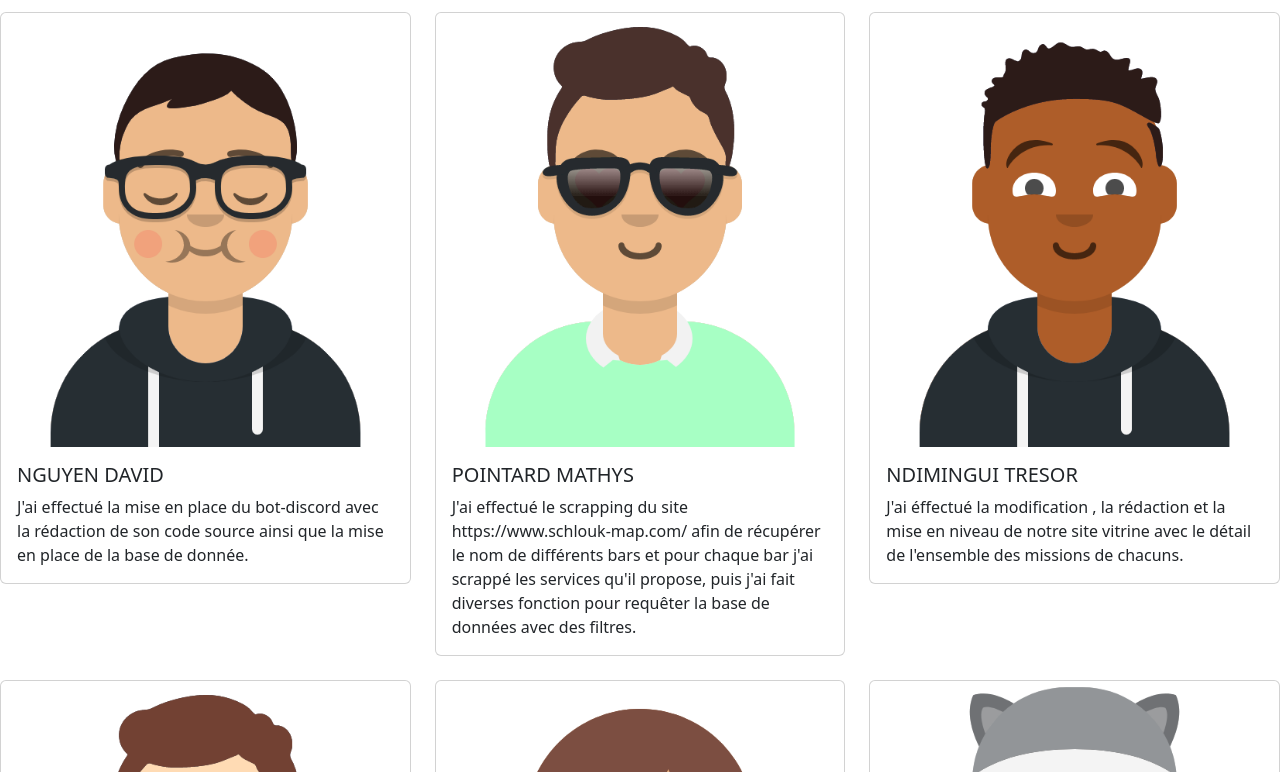
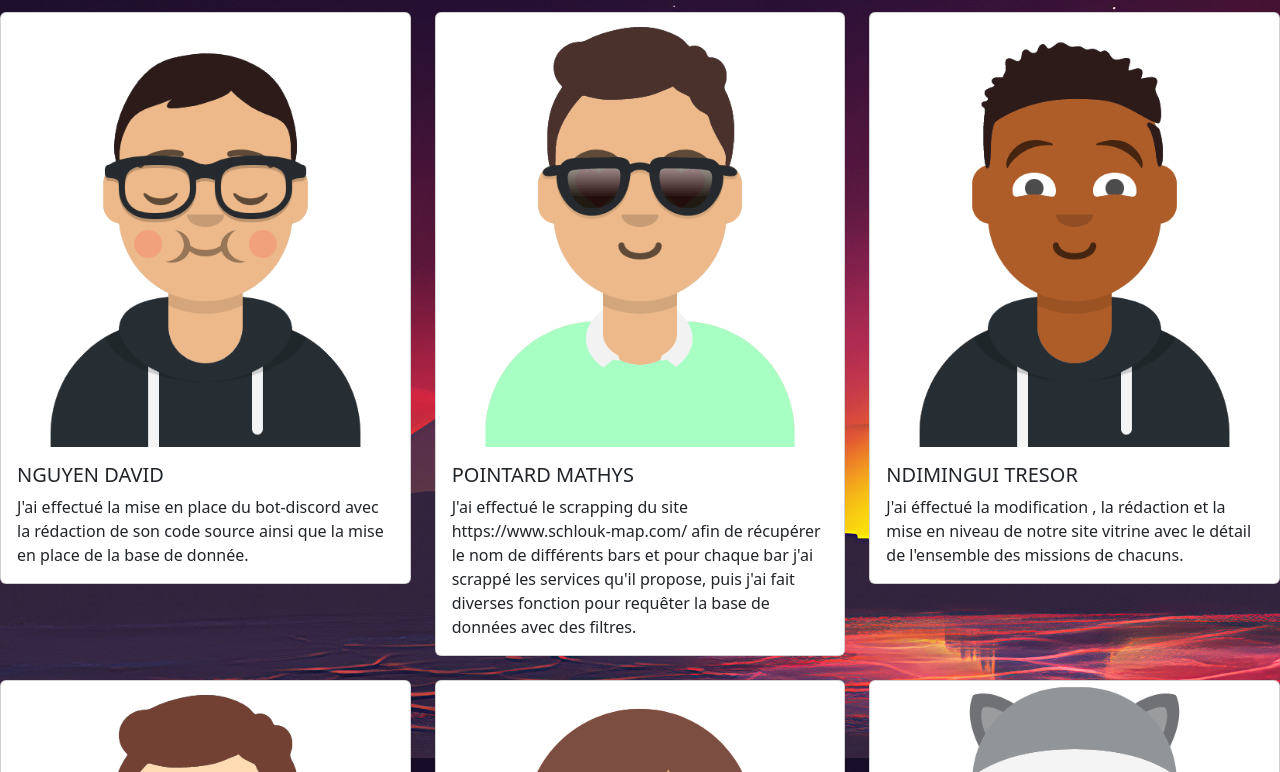
Before and after one commit to Randil12/Challenge48H, a plain HTML site: page challenge48h.html in a window 1280 px wide. Shown: the part 322-1094 px from the top of the page. Drawn offline with nearby package versions, Linux system fonts and the light colour scheme.

Commit message:
Update challenge48h.html

```diff
--- a/challenge48h.html
+++ b/challenge48h.html
@@ -19,7 +19,7 @@
   </head>
 <style>
   body {
-    background-image: url(imagesite.jpg);
+    background-image: url('/challenge-48h/challenge-48h/imagesite.jpg');
     color:white;
   }
 </style>
```
